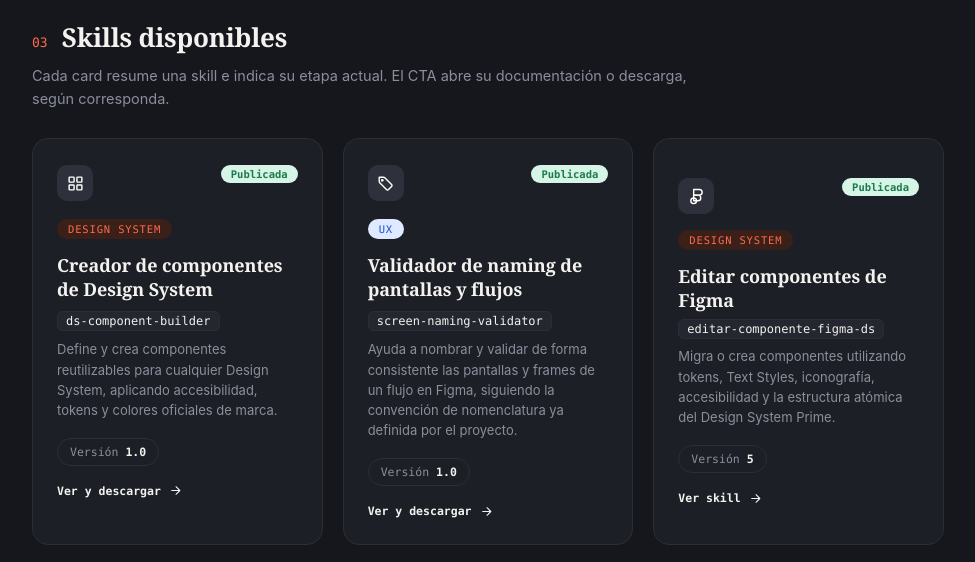
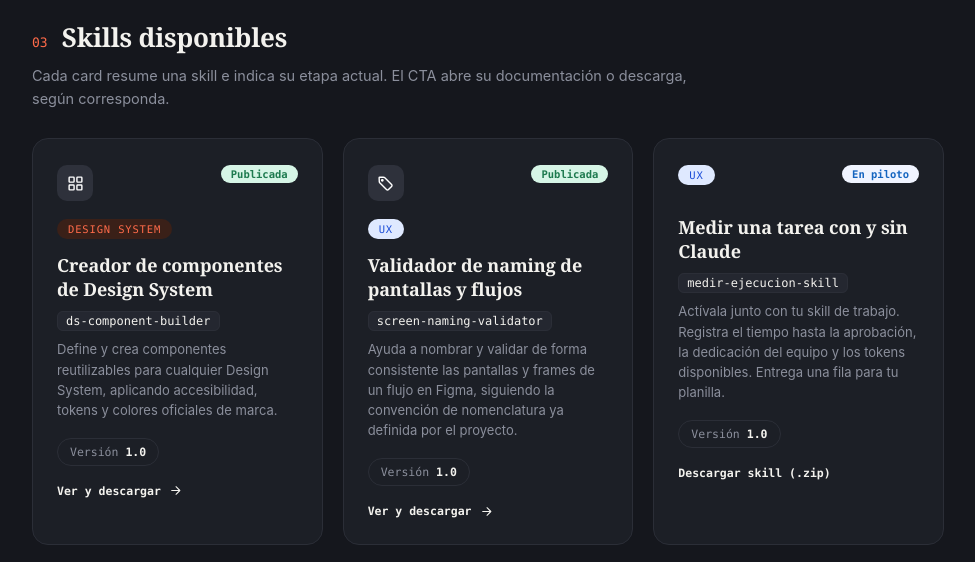
Before and after one commit to coarancibia/PrompClaude, a plain HTML site: page skills.html in a window 1280 px wide. Shown: the part 1260-1822 px from the top of the page, without its empty margins (288-1263 px from the left). Drawn offline with Linux system fonts and the light colour scheme.

Commit message:
Agregar skill piloto para medir tareas manuales y asistidas

```diff
--- a/skills.html
+++ b/skills.html
@@ -413,6 +413,15 @@
           <div class="cta">Ver y descargar <svg viewBox="0 0 24 24" fill="none" stroke="currentColor" stroke-width="2" stroke-linecap="round" stroke-linejoin="round"><path d="M5 12h14M13 5l7 7-7 7"/></svg></div>
         </a>
 
+        <a class="card" id="medir-ejecucion-skill" href="assets/downloads/medir-ejecucion-skill-v1.zip" download>
+          <div class="skill-card-top"><span class="card-tag tag-ux">UX</span><span class="status-badge status-piloto">En piloto</span></div>
+          <h2>Medir una tarea con y sin Claude</h2>
+          <code class="inline-code">medir-ejecucion-skill</code>
+          <p>Actívala junto con tu skill de trabajo. Registra el tiempo hasta la aprobación, la dedicación del equipo y los tokens disponibles. Entrega una fila para tu planilla.</p>
+          <div class="skill-card-meta"><span class="pill">Versión <b>1.0</b></span></div>
+          <div class="cta">Descargar skill (.zip)</div>
+        </a>
+
         <button type="button" class="card" id="cardSkillFigma">
           <div class="skill-card-top"><div class="card-icon"><svg viewBox="0 0 24 24" fill="none" stroke="currentColor" stroke-width="2" stroke-linecap="round" stroke-linejoin="round"><path d="M8 2h8a4 4 0 0 1 0 8H8z"/><path d="M8 10h6a4 4 0 0 1 0 8h-6z"/><circle cx="8" cy="18" r="4"/></svg></div><span class="status-badge status-publicada">Publicada</span></div>
           <span class="card-tag tag-ds">Design System</span>
```
Also changed, not shown: 2 other files.
